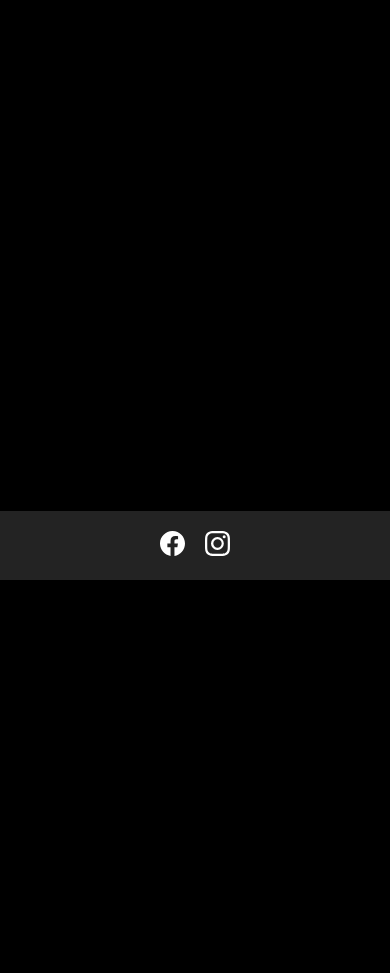
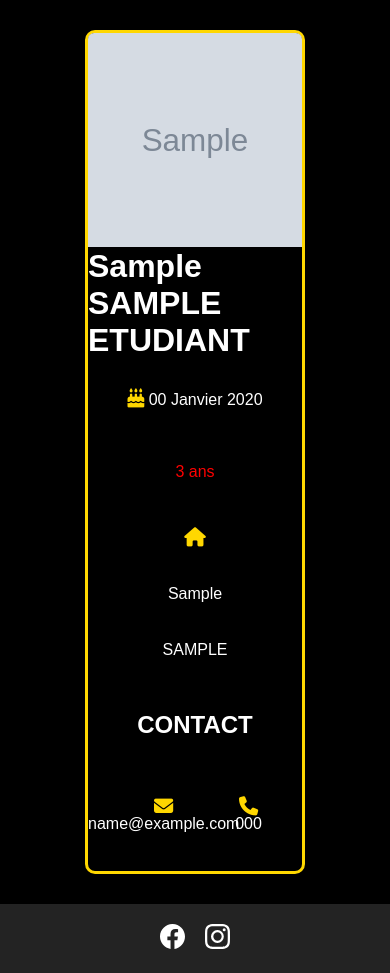
Before and after one commit to EstebanRacine/dev, a PHP site: page /detail-etudiant.php?id=1 in a window 390 px wide. Shown: the part 264-1237 px from the top of the page. Before the commit the page ends 844 px from the top, so only its background shows below. Run offline with PHP 8.4, Linux system fonts and the light colour scheme; tables that the repository leaves empty or names only in its code hold one stand-in row (values such as "Sample post"); grey boxes marked "Sample" are stand-in pictures.

Commit message:
Détails-etudiant C'EST PAS RESPONSIVE CA ME PETE LES COUILLES

```diff
--- a/TP/BestStudents/detail-etudiant.php
+++ b/TP/BestStudents/detail-etudiant.php
@@ -3,7 +3,16 @@ include "src/utils/requetes.php";
 include "src/utils/date.php";
 include "src/utils/fonctions.php";
 $etudiantID = $_GET['id'];
-$etudiant = getStudentByID($etudiantID);
+$etudiant = getStudentByID($etudiantID)[0];
+$nom = strtoupper($etudiant['nom']);
+$prenom = ucfirst($etudiant['prenom']);
+$img = $etudiant['img'];
+$date_naissance = writeBirthLetter($etudiant['date_naissance']);
+$email = $etudiant['email'];
+$tel = $etudiant['tel'];
+$adresse = $etudiant['adresse'];
+$ville = strtoupper($etudiant['ville']);
+$age = getAge($etudiant['date_naissance']);
 ?>
 
 
@@ -17,6 +26,7 @@ $etudiant = getStudentByID($etudiantID);
           content="width=device-width, user-scalable=no, initial-scale=1.0, maximum-scale=1.0, minimum-scale=1.0">
     <meta http-equiv="X-UA-Compatible" content="ie=edge">
     <link rel="stylesheet" href="style.css">
+    <link rel="stylesheet" href="https://cdnjs.cloudflare.com/ajax/libs/font-awesome/6.2.1/css/all.min.css" integrity="sha512-MV7K8+y+gLIBoVD59lQIYicR65iaqukzvf/nwasF0nqhPay5w/9lJmVM2hMDcnK1OnMGCdVK+iQrJ7lzPJQd1w==" crossorigin="anonymous" referrerpolicy="no-referrer" />
     <title>Accueil</title>
 </head>
 <body>
@@ -35,7 +45,36 @@ $etudiant = getStudentByID($etudiantID);
 
     <main>
         <div class="details">
-            <img src="" alt="">
+            <img src="<?= $img ?>" alt="Image de l'étudiant">
+            <div class="nomDetail">
+                <p><?= $prenom." ".$nom ?></p>
+            </div>
+            <div class="birthDetail">
+                <p> <i class="fa-solid fa-cake-candles"></i> <?= " ".$date_naissance ?></p>
+                <?php
+                if ($age < 18){
+                    echo "<p class='Rouge'> $age ans </p>";
+                }else{
+                    echo "<p class='Vert'> $age ans </p>";
+                }
+                ?>
+            </div>
+            <div class="adresseDetails">
+                <i class="fa-solid fa-house"></i>
+                <p><?= $adresse?></p>
+                <p><?= $ville?></p>
+            </div>
+            <div class="contactDetails">
+                <h2>CONTACT</h2>
+            </div>
+            <div class="mailDetails">
+                <i class="fa-solid fa-envelope"></i>
+                <p><?= $email ?></p>
+            </div>
+            <div class="telDetails">
+                <i class="fa-solid fa-phone"></i>
+                <p><?= $tel ?></p>
+            </div>
         </div>
 
     </main>
--- a/TP/BestStudents/style.css
+++ b/TP/BestStudents/style.css
@@ -138,10 +138,68 @@ nav a:hover{
 /*Content for Details*/
 
 .details{
-
+    min-width: 220px;
+    width: 30%;
+    display: grid;
+    grid-template-columns: repeat(2, minmax(100px, 1fr));
+    grid-template-rows: 1fr 1fr 1.3fr 1.5fr 0.7fr 1fr;
+    height: 100vh;
+    border: 3px solid gold;
+    border-radius: 10px;
+    margin: 30px auto;
 }
 
+.details img{
+    grid-area: 1/1/2/-1;
+    width: 100%;
+    aspect-ratio: 1/1;
+    object-fit: cover;
+    margin: auto;
+    border-top-right-radius: 6px;
+    border-top-left-radius: 6px;
+}
 
+.nomDetail{
+    grid-row: 2/3;
+    grid-column: 1/-1;
+    font-weight: bold;
+    font-size: 2em;
+}
+
+.birthDetail{
+    grid-column: 1/-1;
+    grid-row: 3/4;
+}
+
+.adresseDetails{
+    grid-column: 1/-1;
+    grid-row: 4/5;
+}
+
+.contactDetails{
+    grid-row: 5/6;
+    grid-column: 1/-1;
+    padding-top: 15px;
+}
+
+.details i{
+    color: gold;
+    font-size: 1.2em;
+}
+
+.details > *{
+    display: flex;
+    flex-direction: column;
+}
+
+.details > * > *{
+    margin: auto;
+}
+
+.telDetails, .mailDetails{
+    height: max-content;
+    margin: auto auto;
+}
 
 
 /*Footer*/
```
